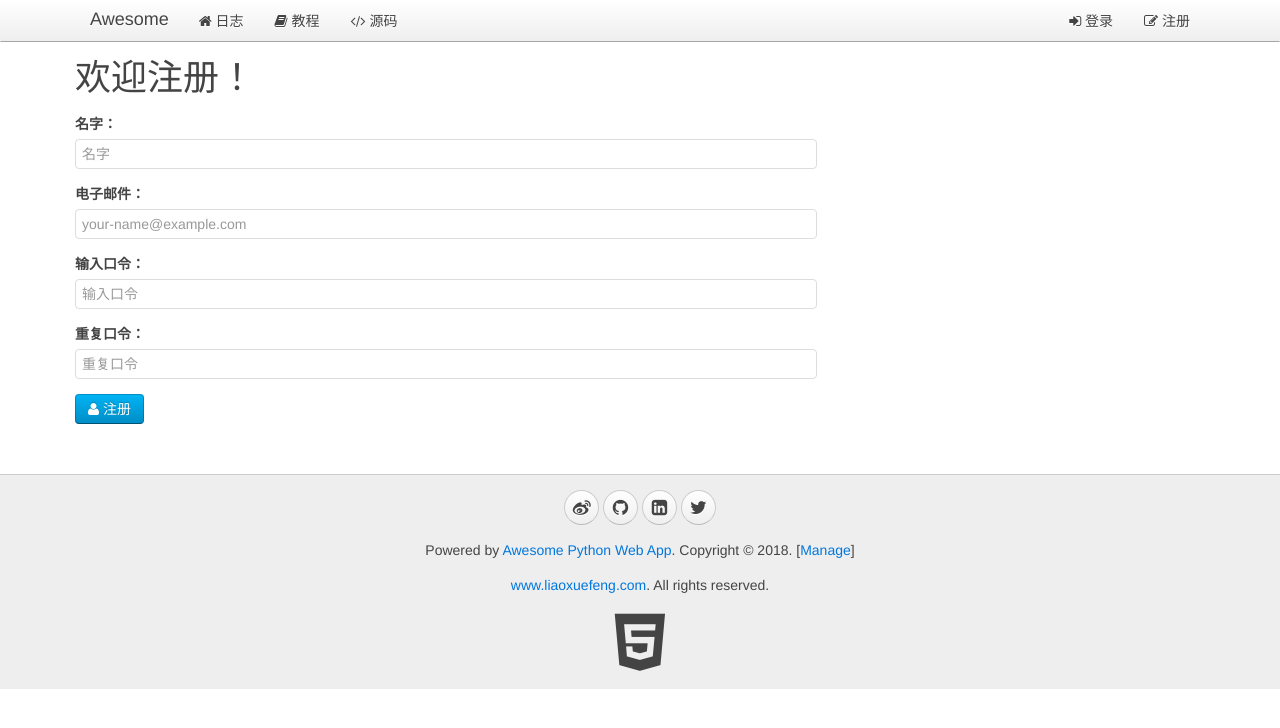
After one commit to Eonothem/webapp-python, a Python web app: template www/templates/register.html in a window 1280 px wide. The commit adds this page. Shown: the top 728 px of the page. Run offline with Jinja, Linux system fonts and the light colour scheme; the template is opened without the code that fills it, so the values that code supplies are empty.

Commit message:
write the user register API and the register page.
write the user register API and the register page.

```diff
--- a/www/app.py
+++ b/www/app.py
@@ -125,10 +125,10 @@ def init(loop):
 	app = web.Application(loop=loop, middlewares=[logger_factory, response_factory])#to build a http server through aiohttp
 	init_jinja2(app, filters=dict(datetime=datetime_filter), path=r"D:\Github\webapp-python\www\templates")
 	#add_routes(app, 'handlers')# 'handlers' is a test URL handle function.
-	add_routes(app, 'MVC_test_handler_V2')
+	add_routes(app, 'handlers')
 	add_static(app)
 	#app.router.add_route('GET', '/', index)
-	srv = yield from loop.create_server(app.make_handler(), '127.0.0.1', 9001)
+	srv = yield from loop.create_server(app.make_handler(), '127.0.0.1', 9000)
 	logging.info('server started at http://127.0.0.1:9000...')
 	return srv
 
--- a/www/templates/__base__.html
+++ b/www/templates/__base__.html
@@ -11,8 +11,8 @@
 	<script type="text/javascript" src="/static/js/sha1.min.js"></script>
 	<script type="text/javascript" src="/static/js/uikit.min.js"></script>
 	<script type="text/javascript" src="/static/js/sticky.min.js"></script>
-	<script type="text/javascript" src="vue.min.js"></script>
-	<script type="text/javascript" src="awesome.js"></script>
+	<script type="text/javascript" src="/static/js/vue.min.js"></script>
+	<script type="text/javascript" src="static/js/awesome.js"></script>
 	{% block beforehead %}<!-- before head -->{% endblock %}
 </head>
 <body>
--- /dev/null
+++ b/www/templates/register.html
@@ -0,0 +1,96 @@
+{% extends '__base__.html' %}
+
+{% block title %}注册{% endblock %}
+
+{% block beforehead %}
+
+<script>
+
+function validateEmail(email) {
+	var re = /^[a-z0-9\.\-\_]+\@[a-z0-9\-\_]+(\.[a-z0-9\-\_]+){1,4}$/;
+	return re.test(email.toLowerCase());
+}
+
+$(function () {
+	var vm = new Vue({
+		el: '#vm',
+		data: {
+			name: '',
+			email: '',
+			password1: '',
+			password2: ''
+		},
+		methods: {
+			submit: function (event) {
+				event.preventDefault();
+				var $form = $('#vm');
+				if(! this.name.trim()) {
+					return $form.showFormError('请输入名字');
+				}
+				if(! validateEmail(this.email.trim().toLowerCase())) {
+					return $form.showFormError('请输入正确的Email地址');
+				}
+				if(this.password1.length < 6) {
+					return $form.showFormError('口令长度至少6个字符');
+				}
+				if(this.password1 !=this.password2) {
+					return $form.showFormError('两次输入的口令不一致');
+				}
+				var email = this.email.trim().toLowerCase();
+				$form.postJSON('/api/users', {
+					name: this.name.trim(),
+					email: email,
+					passwd: CryptoJS.SHA1(email + ':' + this.password1).toString()
+				}, function (err, r) {
+					if(err) {
+						return $form.showFormError(err);
+					}
+					return location.assign('/');
+				});
+			}
+		}
+	});
+	$('#vm').show();
+});
+
+</script>
+
+{% endblock %}
+
+{% block content %}
+
+	<div class="uk-width-2-3">
+		<h1>欢迎注册！</h1>
+		<form id="vm" v-on="submit: submit" class="uk-form uk-form-stacked">
+			<div class="uk-alert uk-alert-danger uk-hidden"></div>
+			<div class="uk-form-row">
+				<label class="uk-form-label">名字：</label>
+				<div class="uk-form-controls">
+					<input v-model="name" type="text" maxlength="50" placeholder="名字" class="uk-width-1-1">
+				</div>
+			</div>
+			<div class="uk-form-row">
+				<label class="uk-form-label">电子邮件：</label>
+				<div class="uk-form-controls">
+					<input v-model="email" type="text" maxlength="50" placeholder="your-name@example.com" class="uk-width-1-1">
+				</div>
+			</div>
+			<div class="uk-form-row">
+				<label class="uk-form-label">输入口令：</label>
+				<div class="uk-form-controls">
+					<input v-model="password1" type="password" maxlength="50" placeholder="输入口令" class="uk-width-1-1">
+				</div>
+			</div>
+			<div class="uk-form-row">
+				<label class="uk-form-label">重复口令：</label>
+				<div class="uk-form-controls">
+					<input v-model="password2" type="password" maxlength="50" placeholder="重复口令" class="uk-width-1-1">
+				</div>
+			</div>
+			<div class="uk-form-row">
+				<button type="submit" class="uk-button uk-button-primary"><i class="uk-icon-user"></i> 注册</button>
+			</div>
+		</form>
+	</div>
+
+{% endblock %}
```
Also changed, not shown: www/handlers.py (+65 -4 lines), www/templates/blogs.html (+4 -4 lines).
